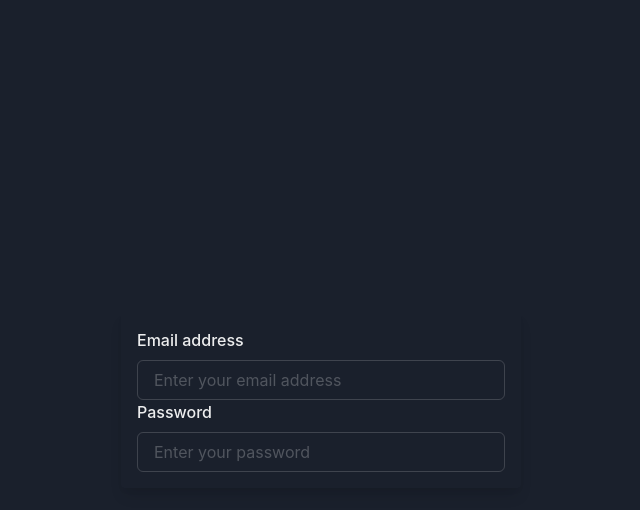
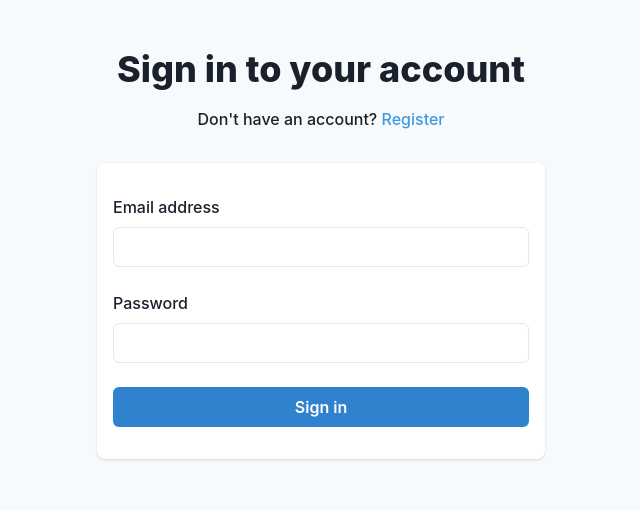
Before and after one commit to skurtz97/forum, a React app: page / in a window 1280 px wide. Shown: the top 510 px of the page, without its empty margins (319-959 px from the left). Built offline with nearby package versions, Linux system fonts and the light colour scheme.

Commit message:
Sign in form and firebase setup.

```diff
--- a/package.json
+++ b/package.json
@@ -30,6 +30,8 @@
     "@chakra-ui/react": "^1.6.5",
     "@emotion/react": "^11.4.0",
     "@emotion/styled": "^11.3.0",
+    "dotenv-webpack": "^7.0.3",
+    "formik": "^2.2.9",
     "framer-motion": "^4.1.17",
     "react": "^17.0.2",
     "react-dom": "^17.0.2",
--- a/src/components/app.jsx
+++ b/src/components/app.jsx
@@ -1,12 +1,19 @@
 import React from "react";
-import { ChakraProvider } from "@chakra-ui/react";
+import { ChakraProvider, Box } from "@chakra-ui/react";
+import { BrowserRouter as Router, Switch, Route } from "react-router-dom";
+
 import theme from "../theme";
-import { Login } from "./login";
+import Login from "./Login";
 
 const App = () => {
   return (
     <ChakraProvider theme={theme}>
-      <Login />
+      <Box bg="gray.50" minH="100vh" py="12">
+        <Router>
+          <Switch></Switch>
+        </Router>
+        <Login />
+      </Box>
     </ChakraProvider>
   );
 };
--- a/src/components/login.jsx
+++ b/src/components/login.jsx
@@ -1,30 +1,118 @@
 import React from "react";
-import { Flex, Box, FormControl, FormLabel, Input } from "@chakra-ui/react";
+import { Formik, Form, Field } from "formik";
+import {
+  Box,
+  Stack,
+  FormControl,
+  FormLabel,
+  FormErrorMessage,
+  Input,
+  Button,
+  Heading,
+  Text,
+  Link,
+} from "@chakra-ui/react";
 
 const LoginForm = () => {
+  const validateEmail = (email) => {
+    let error;
+    if (!email) {
+      error = "An email address is required";
+    } else if (!/^[A-Z0-9._%+-]+@[A-Z0-9.-]+\.[A-Z]{2,}$/i.test(email)) {
+      error = "Invalid email address";
+    }
+    return error;
+  };
+  const validatePassword = (password) => {
+    let error;
+    if (!password) {
+      error = "A password is required";
+    } else if (
+      !/^.*(?=.{8,})(?=.*[a-zA-Z])(?=.*\d)(?=.*[!#$%&? "]).*$/i.test(password)
+    ) {
+      error =
+        "Must be at least 8 characters, including one letter, one number, and one special character";
+    }
+    return error;
+  };
   return (
-    <Box>
-      <form>
-        <FormControl>
-          <FormLabel>Email address</FormLabel>
-          <Input type="email" placeholder="Enter your email address" />
-        </FormControl>
-        <FormControl>
-          <FormLabel>Password</FormLabel>
-          <Input type="password" placeholder="Enter your password" />
-        </FormControl>
-      </form>
+    <Formik
+      initialValues={{ email: "", password: "" }}
+      onSubmit={(values, actions) => {
+        setTimeout(() => {
+          alert(JSON.stringify(values, null, 2));
+          actions.setSubmitting(false);
+        }, 1000);
+      }}
+    >
+      {({ isSubmitting }) => (
+        <Form>
+          <Stack spacing="6">
+            <Field name="email" validate={validateEmail}>
+              {({ field, form }) => (
+                <FormControl
+                  isInvalid={form.errors.email && form.touched.email}
+                >
+                  <FormLabel htmlFor="email">Email address</FormLabel>
+                  <Input {...field} id="email" />
+                  <FormErrorMessage>{form.errors.email}</FormErrorMessage>
+                </FormControl>
+              )}
+            </Field>
+            <Field name="password" validate={validatePassword}>
+              {({ field, form }) => (
+                <FormControl
+                  isInvalid={form.errors.password && form.touched.password}
+                >
+                  <FormLabel htmlFor="password">Password</FormLabel>
+                  <Input {...field} id="password" type="password" />
+                  <FormErrorMessage>{form.errors.password}</FormErrorMessage>
+                </FormControl>
+              )}
+            </Field>
+
+            <Button type="submit" colorScheme="blue" isLoading={isSubmitting}>
+              Sign in
+            </Button>
+          </Stack>
+        </Form>
+      )}
+    </Formik>
+  );
+};
+
+const LoginCard = ({ children }) => {
+  return (
+    <Box bg="white" py="8" px="4" shadow="base" rounded="lg">
+      {children}
     </Box>
   );
 };
-export const Login = () => {
+
+const LoginHeader = () => {
   return (
-    <Flex minHeight="100vh" width="full" align="center" justifyContent="center">
-      <Box width="full" maxWidth="400px" borderRadius={4} boxShadow="lg">
-        <Box p={4}>
-          <LoginForm />
-        </Box>
-      </Box>
-    </Flex>
+    <>
+      <Heading textAlign="center" size="xl" fontWeight="extrabold">
+        Sign in to your account
+      </Heading>
+      <Text align="center" fontWeight="medium" maxW="md" mt="4" mb="8">
+        <Text as="span">Don't have an account? </Text>
+        <Link href="#" color="blue.400" _hover={{ color: "blue.600" }}>
+          Register
+        </Link>
+      </Text>
+    </>
   );
 };
+const Login = () => {
+  return (
+    <Box maxW="md" mx="auto">
+      <LoginHeader />
+      <LoginCard>
+        <LoginForm />
+      </LoginCard>
+    </Box>
+  );
+};
+
+export default Login;
--- a/src/index.jsx
+++ b/src/index.jsx
@@ -1,5 +1,5 @@
 import React from "react";
 import ReactDOM from "react-dom";
-import App from "./components/app";
+import App from "./components/App";
 
 ReactDOM.render(<App />, document.getElementById("root"));
--- a/src/theme.js
+++ b/src/theme.js
@@ -2,7 +2,7 @@ import { extendTheme } from "@chakra-ui/react";
 
 // Add color mode config
 const config = {
-  initialColorMode: "dark",
+  initialColorMode: "light",
   useSystemColorMode: false,
 };
 
--- a/webpack.config.js
+++ b/webpack.config.js
@@ -1,6 +1,6 @@
 const path = require("path");
 const HtmlWebpackPlugin = require("html-webpack-plugin");
-
+const DotenvWebpackPlugin = require("dotenv-webpack");
 
 module.exports = {
   entry: "./src/index.jsx",
@@ -38,6 +38,7 @@ module.exports = {
   plugins: [
     new HtmlWebpackPlugin({
       template: path.join(__dirname, "/src/index.html"),
-    })
+    }),
+    new DotenvWebpackPlugin(),
   ],
 };
```
Also changed, not shown: src/components/AuthContext.jsx (added, +48 -0 lines), src/components/PrivateRoute.jsx (added, +21 -0 lines), src/firebase.js (added, +17 -0 lines), 1 other file (tests, documents, lock files or other folders).
